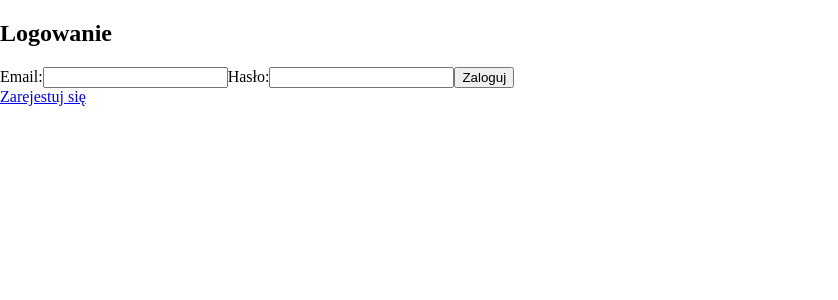
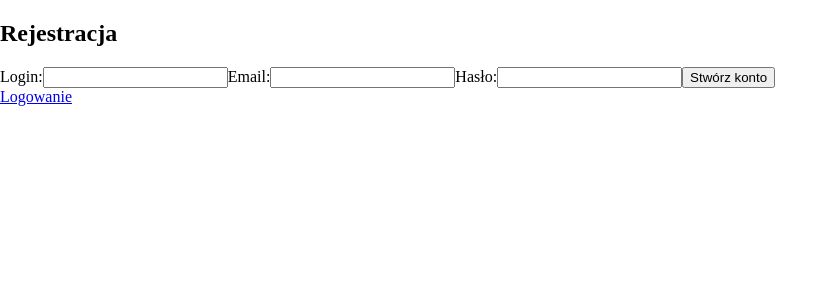
Before and after one commit to olewna/vue3_y.com, a Vue app in the folder frontend/: page /register in a window 1280 px wide. Before the commit this address led to /login. Shown: the top 300 px of the page, without its empty margins (0-838 px from the left). Built offline with nearby package versions, Linux system fonts and the light colour scheme; no server answers.

Commit message:
register works

```diff
--- a/frontend/package.json
+++ b/frontend/package.json
@@ -10,6 +10,7 @@
   },
   "dependencies": {
     "axios": "^1.6.5",
+    "uuid": "^9.0.1",
     "vue": "^3.3.11",
     "vue-router": "^4.2.5",
     "vuex": "^4.1.0"
--- a/frontend/src/App.vue
+++ b/frontend/src/App.vue
@@ -31,8 +31,9 @@ export default {
   },
   beforeCreate() {
     const userData = localStorage.getItem('user');
+    console.log(JSON.parse(userData))
     if (userData) {
-      this.$store.commit('SET_USER', userData);
+      this.$store.commit('SET_USER', JSON.parse(userData));
       this.$store.commit("SET_ISLOGGED", true)
     }
   },
--- a/frontend/src/components/views/Login.vue
+++ b/frontend/src/components/views/Login.vue
@@ -10,8 +10,8 @@
 
             <button type="submit">Zaloguj</button>
             <div>{{ this.msg }}</div>
-            <router-link to="/register">Zarejestuj się</router-link>
         </form>
+        <router-link to="/register">Zarejestuj się</router-link>
     </div>
 </template>
 
@@ -35,7 +35,7 @@ export default {
                 this.password = '';
 
                 console.log(res.data)
-                localStorage.setItem("user", res.data);
+                localStorage.setItem("user", JSON.stringify(res.data));
                 this.$router.go("/home")
             }).catch((err) => {
                 console.log(err.response.data.msg)
--- a/frontend/src/components/views/Register.vue
+++ b/frontend/src/components/views/Register.vue
@@ -20,6 +20,7 @@
 
 <script>
 import userService from "@/service/userService"
+import { v4 as uuidv4 } from 'uuid';
 
 export default {
     name: "Register",
@@ -33,16 +34,14 @@ export default {
     },
     methods: {
         register() {
-            // W tym miejscu można wywołać funkcję logowania i przekazać dane do rodzica
-            userService.createUser({ login: this.login, email: this.email, password: this.password }).then((res) => {
+            userService.createUser({ id: uuidv4(), login: this.login, email: this.email, password: this.password }).then((res) => {
                 console.log(res);
-                this.$router.push({ path: "/login" })
+                this.$router.go("/login")
             }).catch((err) => {
                 console.log(err.response.data.msg)
                 this.msg = err.response.data.msg
             });
 
-            // Opcjonalnie, można wyczyścić pola formularza po zalogowaniu
             this.login = '';
             this.email = '';
             this.password = '';
--- a/frontend/src/router/router.js
+++ b/frontend/src/router/router.js
@@ -42,7 +42,7 @@ const router = createRouter({
 });
 
 router.beforeEach((to, from, next) => {
-  if (to.path !== "/login" && !store.state.logged) {
+  if (to.path !== "/login" && to.path !== "/register" && !store.state.logged) {
     next("/login");
   } else {
     // W przeciwnym razie, pozwól mu przejść dalej
```
Also changed, not shown: 1 other file (tests, documents, lock files or other folders).
